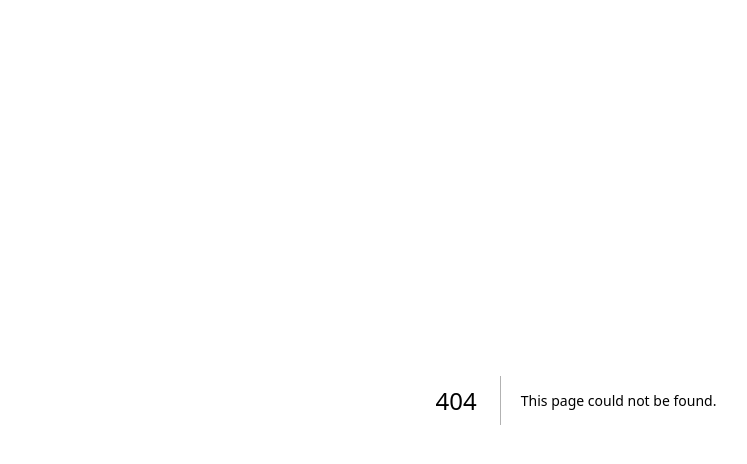
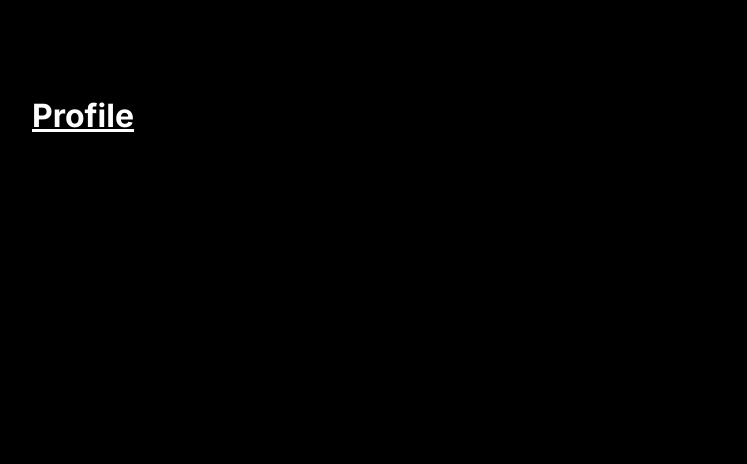
Before and after one commit to AndreiReznikov/blog-next, a Next.js app: page /profile in a window 1280 px wide. Before the commit this address had no page. Shown: the top 464 px of the page, without its empty margins (64-811 px from the left). Built offline with nearby package versions, Linux system fonts and the light colour scheme.

Commit message:
fixed styles

```diff
--- a/src/app/globals.css
+++ b/src/app/globals.css
@@ -95,6 +95,10 @@ a {
   text-decoration: none;
 }
 
+h1 {
+  text-decoration: underline;
+}
+
 @media (prefers-color-scheme: dark) {
   html {
     color-scheme: dark;
--- a/src/app/layout.js
+++ b/src/app/layout.js
@@ -4,8 +4,8 @@ import './globals.css'
 const inter = Inter({ subsets: ['latin'] })
 
 export const metadata = {
-  title: 'Create Next App',
-  description: 'Generated by create next app',
+  title: 'Next Blog',
+  description: 'Blog example project',
 }
 
 export default function RootLayout({ children }) {
--- a/src/app/posts/page.js
+++ b/src/app/posts/page.js
@@ -7,7 +7,6 @@ export default async function PostsPage() {
   return (
     <div>
       <h1>All Blog Posts</h1>
-      <hr style={{ width: '220px' }} />
       <div style={{ paddingTop: '40px' }}>
         {posts.map(post => (
           <article key={post.id}>
--- /dev/null
+++ b/src/app/profile/page.js
@@ -0,0 +1,9 @@
+import styles from './page.module.css'
+
+export default async function ProfilePage() {
+  return (
+    <div className={styles.container}>
+      <h1>Profile</h1>
+    </div>
+  );
+}
--- /dev/null
+++ b/src/app/profile/page.module.css
@@ -0,0 +1,4 @@
+.container {
+  padding: 6rem;
+  min-height: 100vh;
+}
```
